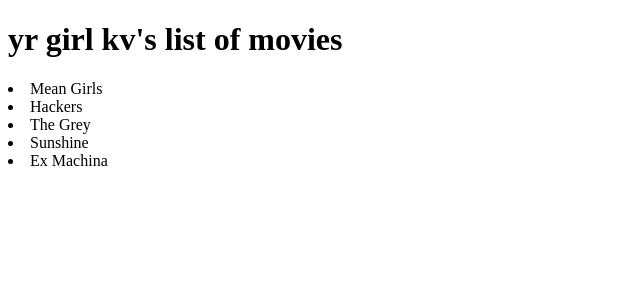
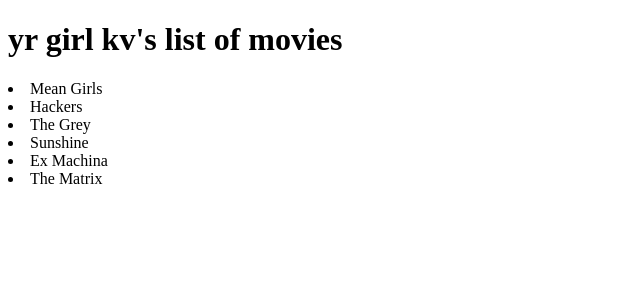
Before and after one commit to yrgirlkv/movie-list, a React app: page / in a window 1280 px wide. Shown: the top 300 px of the page, without its empty margins (0-640 px from the left). Built offline with nearby package versions, Linux system fonts and the light colour scheme; the HTML template or start-up script is replaced by a standard one.

Commit message:
reconciled components into single file

```diff
--- a/client/src/components/App.jsx
+++ b/client/src/components/App.jsx
@@ -1,5 +1,4 @@
 import React from 'react';
-import MovieList from './MovieList.jsx'
 
 var movies = [
   {title: 'Mean Girls'},
@@ -7,10 +6,16 @@
   {title: 'The Grey'},
   {title: 'Sunshine'},
   {title: 'Ex Machina'},
+  {title: 'The Matrix'}
 ];
 
+const MovieList = (props) => (
+  props.movies.map((movie, index) =>
+  <li key = {index}>{movie.title}</li>
+  )
+);
+
 const App = (props) => (
-
   <div id = "root">
     <h1>yr girl kv's list of movies</h1>
     <div>
--- a/client/src/components/MovieList.jsx
+++ /dev/null
@@ -1,9 +0,0 @@
-import React from 'react';
-
-const MovieList = (props) => (
-  props.movies.map((movie, index) =>
-  <li key = {index}>{movie.title}</li>
-  )
-);
-
-export default MovieList
```
